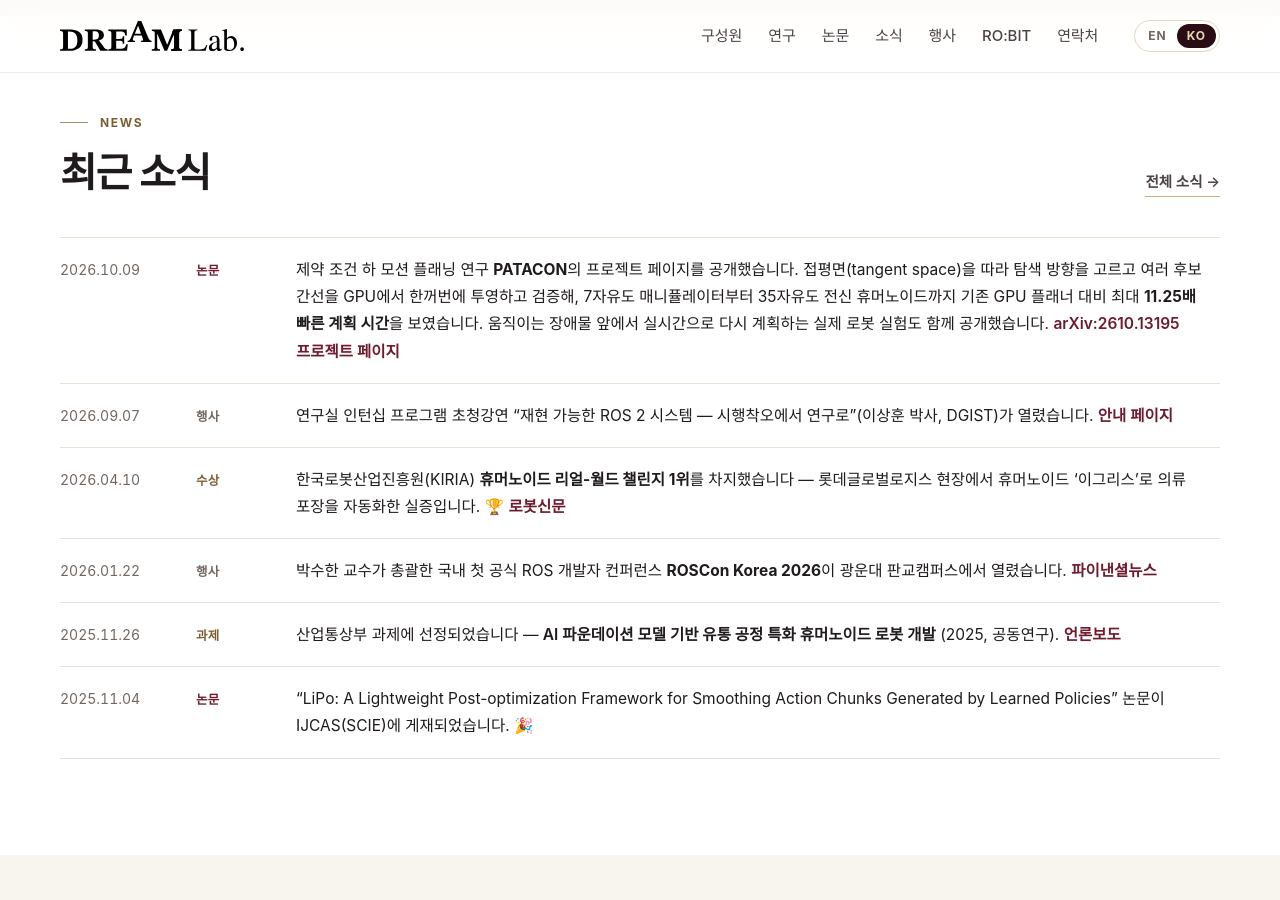
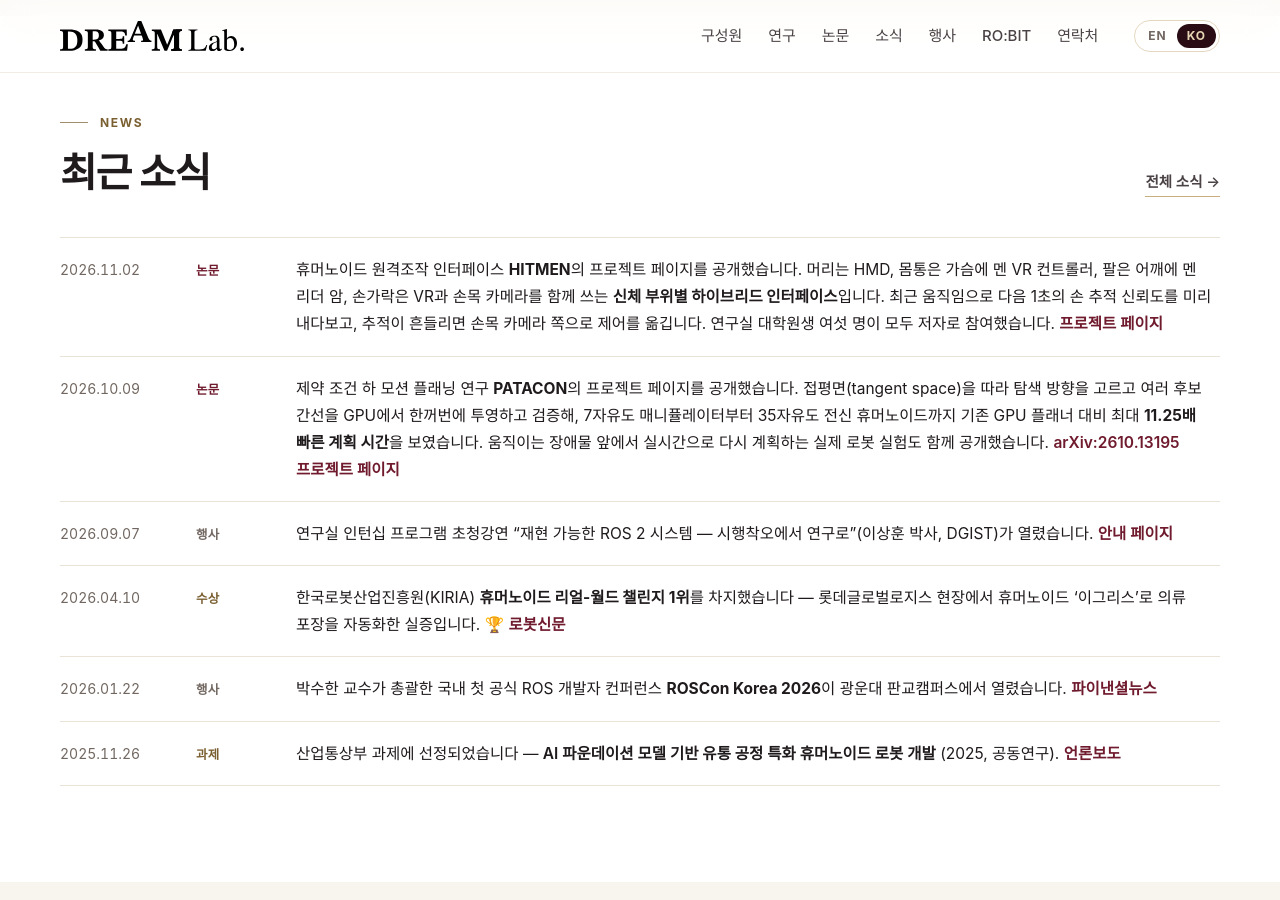
Before and after one commit to lab-dream/lab-dream.github.io, a Jekyll site: the page built from ko/index.html, in a window 1280 px wide and 900 px high, scrolled down 2231 px. Built offline with Jekyll 4.4.1, drawn with Linux system fonts in a browser that asks for light colours; some web fonts are replaced.

Commit message:
[content] HITMEN 소식 추가, 카드 영상 경량화, 개인 페이지 보강
이미 올라온 HITMEN 항목 위에 빠진 것만 얹음.

- news.yml: 2026-11-02 프로젝트 페이지 공개 소식 (기존에 없었음)
- 목록 카드에 붙는 영상을 8초 발췌본으로 교체 (25.1MB → 520KB).
  카드는 화면에 보이면 자동 재생되므로 원본을 그대로 쓰면
  목록을 여는 것만으로 25MB를 받게 됨. 클릭해서 보는
  links.video 는 원본 그대로 유지
- 이진우, 황영상 개인 페이지에 HITMEN 공저 연구 항목 추가.
  두 사람 페이지가 비어 있었음

저자 이름 표기는 원격에서 정한 방식(Hwang Young Sang)을 그대로 따름.

Co-Authored-By: Claude Opus 5 <noreply@anthropic.com>

```diff
--- a/_data/members.yml
+++ b/_data/members.yml
@@ -121,7 +121,7 @@
         the neck and waist move independently.
       tags: [Humanoid Teleoperation, Dexterous Manipulation, Multimodal Sensing]
       image: /assets/img/pubs/seon2026hitmen.jpg
-      video: /assets/video/HITMEN_Homepage_Main.mp4
+      video: /assets/video/hitmen-card.mp4
       links:
         project: /HITMEN/
         video: /assets/video/HITMEN_Homepage_Main.mp4
@@ -133,6 +133,20 @@
   photo: /assets/img/members/jinwoo-lee.jpg
   interests: [Model Predictive Control, Whole-Body Control]
   github: https://github.com/jinw00-1
+  research:
+    - title_ko: 원격조작 명령을 휴머노이드 전신 동작으로
+      title_en: Turning teleoperation commands into whole-body motion
+      desc_ko: >-
+        사람이 보낸 머리와 허리, 양팔 명령을 휴머노이드가 균형을 잃지 않고 따라가게 만드는 부분을 다룹니다.
+        목과 허리를 따로 움직일 수 있게 하려면 전신을 하나의 문제로 묶어 풀어야 합니다.
+        하이브리드 원격조작 인터페이스 HITMEN 에 공저자로 참여했습니다.
+      desc_en: >-
+        Making a humanoid follow the operator's head, waist and arm commands without losing balance.
+        Letting the neck and waist move independently means solving for the whole body at once.
+        I am a co-author of HITMEN, our hybrid teleoperation interface.
+      tags: [Whole-Body Control, Teleoperation]
+      links:
+        project: /HITMEN/
 
 - name: Gahyun Oh
   slug: gahyun-oh
@@ -187,6 +201,18 @@
   group: graduate
   photo: /assets/img/members/youngsang-hwang.jpg
   interests: [Social Robotics, Safe Learning-based Control]
+  research:
+    - title_ko: 사람 곁에서 안전하게 움직이는 로봇
+      title_en: Robots that stay safe next to people
+      desc_ko: >-
+        사람이 직접 조작하거나 바로 옆에 있는 상황에서 로봇이 안전하게 움직이도록 하는 문제에 관심이 있습니다.
+        휴머노이드 원격조작 인터페이스 HITMEN 에 공저자로 참여했습니다.
+      desc_en: >-
+        I work on keeping robots safe when a person is operating them or standing right next to them.
+        I am a co-author of HITMEN, our humanoid teleoperation interface.
+      tags: [Safe Control, Teleoperation]
+      links:
+        project: /HITMEN/
 
 # ── Undergraduate Students ───────────────────────────────────
 - name: Sanghun Moon
--- a/_data/news.yml
+++ b/_data/news.yml
@@ -9,6 +9,20 @@
 #            마크다운 사용 가능 → [링크 글자](https://...), **굵게**, *강조*
 #            사이트 안 페이지는 /로 시작해서 적습니다 → [안내 페이지](/ros2_special_lecture/)
 # ─────────────────────────────────────────────────────────────
+
+- date: 2026-11-02
+  tag: paper
+  text_ko: >-
+    휴머노이드 원격조작 인터페이스 **HITMEN**의 프로젝트 페이지를 공개했습니다. 머리는 HMD, 몸통은 가슴에 멘 VR 컨트롤러,
+    팔은 어깨에 멘 리더 암, 손가락은 VR과 손목 카메라를 함께 쓰는 **신체 부위별 하이브리드 인터페이스**입니다.
+    최근 움직임으로 다음 1초의 손 추적 신뢰도를 미리 내다보고, 추적이 흔들리면 손목 카메라 쪽으로 제어를 옮깁니다.
+    연구실 대학원생 여섯 명이 모두 저자로 참여했습니다. [프로젝트 페이지](/HITMEN/)
+  text_en: >-
+    We published the project page for **HITMEN**, our hybrid interface for humanoid teleoperation — an HMD for the head,
+    chest-mounted VR controllers for the torso, shoulder-mounted leader arms for the arms, and VR together with wrist
+    cameras for the fingers. It anticipates the next second of hand-tracking reliability from recent motion and shifts
+    finger control toward the wrist cameras when tracking degrades. All six of our graduate students are authors.
+    [Project page](/HITMEN/)
 
 - date: 2026-10-09
   tag: paper
--- a/_data/publications.yml
+++ b/_data/publications.yml
@@ -44,7 +44,7 @@
   type: preprint
   topics: [physical-ai, humanoids]
   image: /assets/img/pubs/seon2026hitmen.jpg
-  video: /assets/video/HITMEN_Homepage_Main.mp4
+  video: /assets/video/hitmen-card.mp4          # 목록 카드용 8초 발췌 (전체 영상은 아래 links.video)
   links:
     project: /HITMEN/
     video: /assets/video/HITMEN_Homepage_Main.mp4
```
Also changed, not shown: 1 other file.
